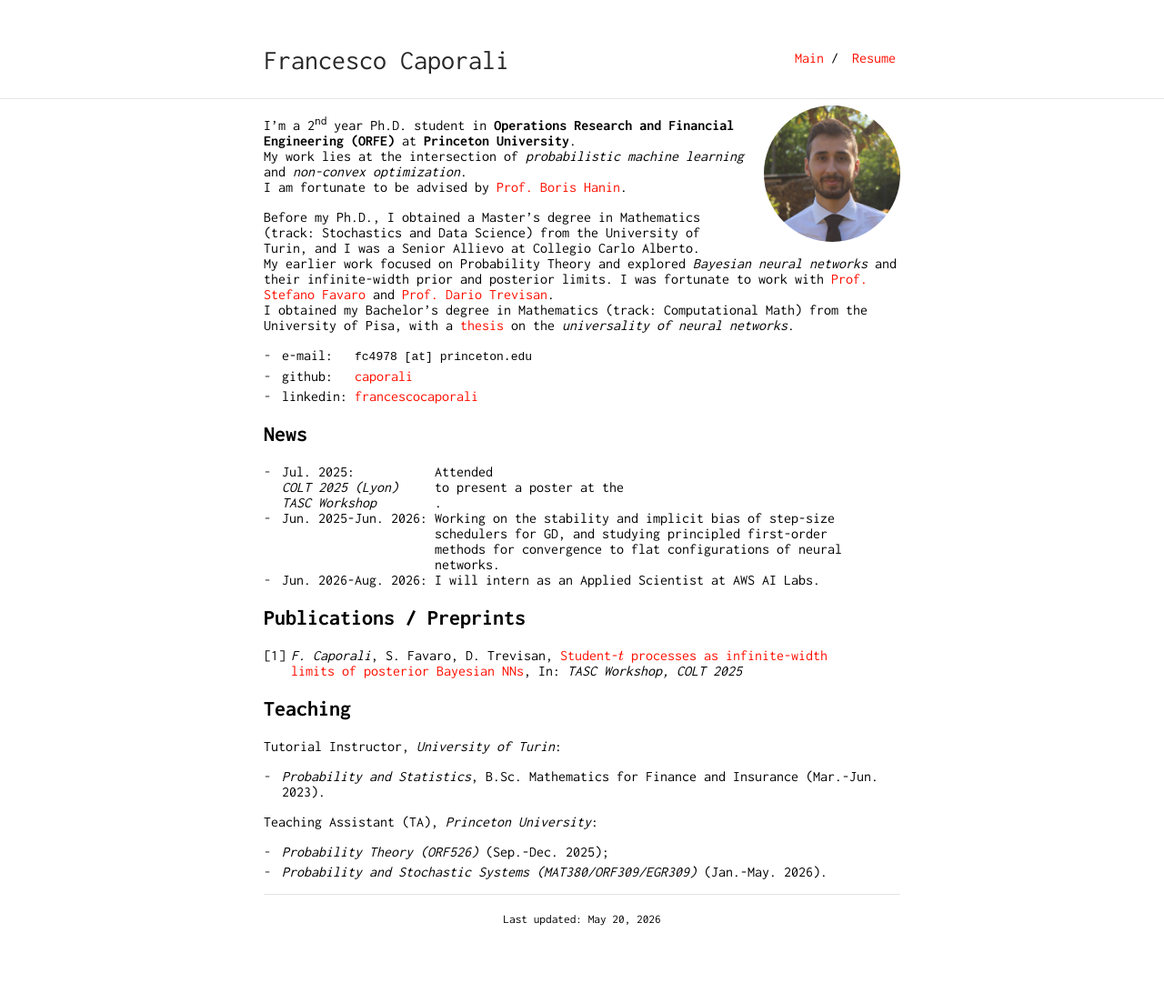
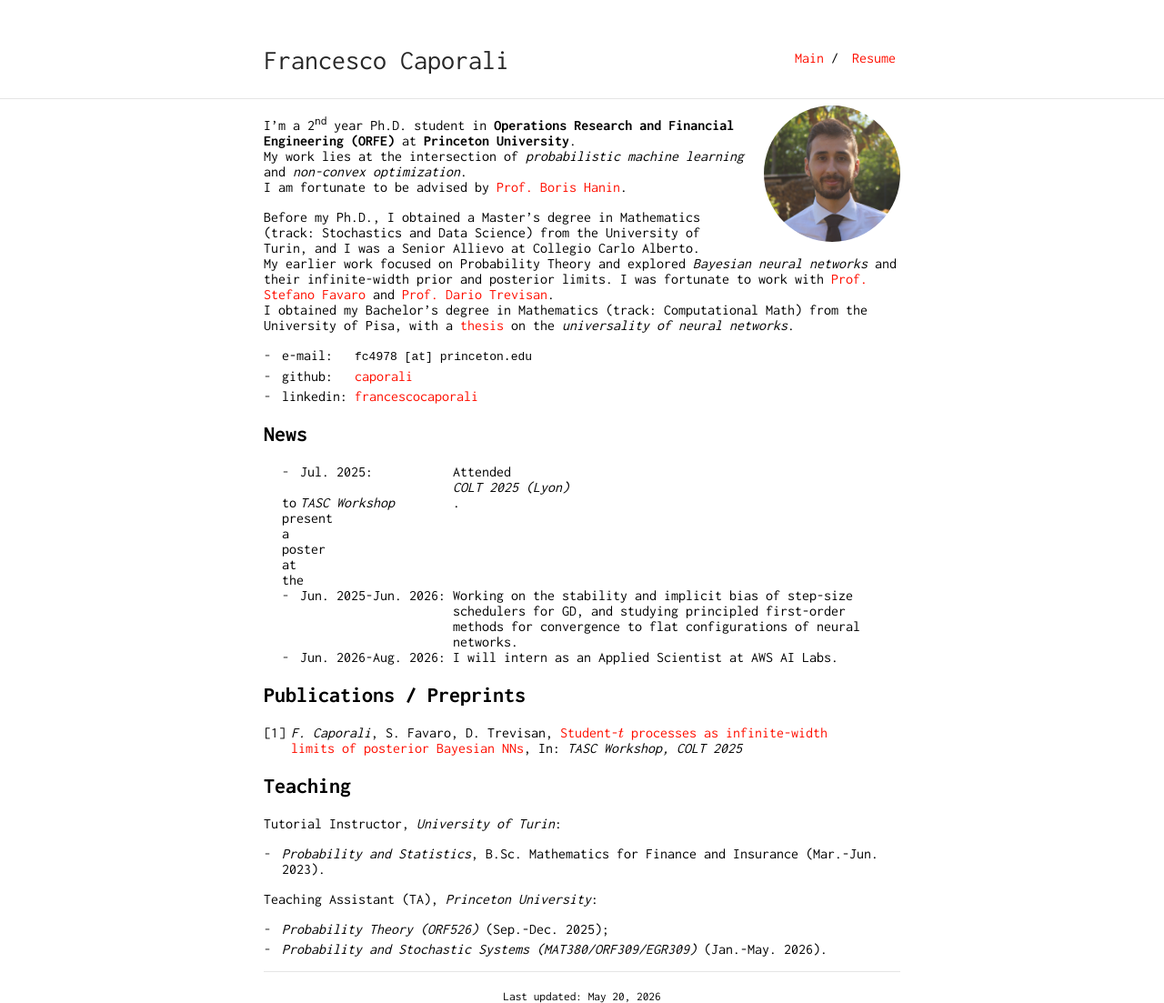
Before and after one commit to caporali/caporali.github.io, a Jekyll site: the page built from index.md, in a window 1280 px wide. Shown: the whole page at 91% size. Built offline with Jekyll 4.4.1, drawn with Linux system fonts in a browser that asks for light colours; before the commit the page ends 1018 px from its top, so only the background shows below that.

Commit message:
another fix (now alignment reached)

```diff
--- a/_sass/typography.scss
+++ b/_sass/typography.scss
@@ -45,8 +45,20 @@
     }
     ul.news > li {
         display: grid;
-        grid-template-columns: 21ch 1fr;
+        grid-template-columns: 20px 21ch 1fr;
         margin: 0;
+        position: static;
+    }
+    ul.news > li::before {
+        content: "- ";
+        position: static;
+        grid-column: 1;
+    }
+    ul.news > li > span:first-child {
+        grid-column: 2;
+    }
+    ul.news > li > span:first-child + * {
+        grid-column: 3;
     }
     .links {
         display: inline-block;
```
